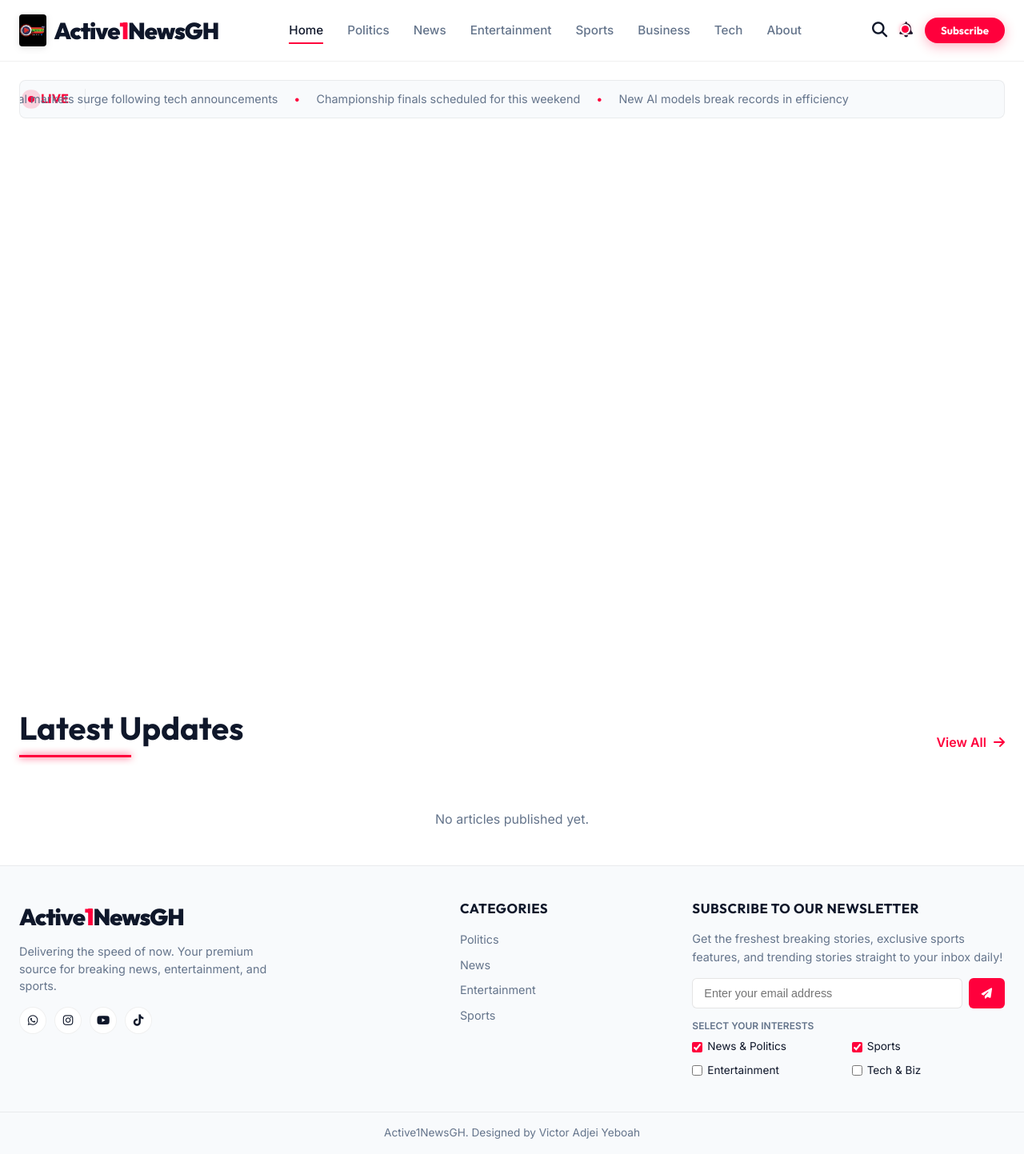
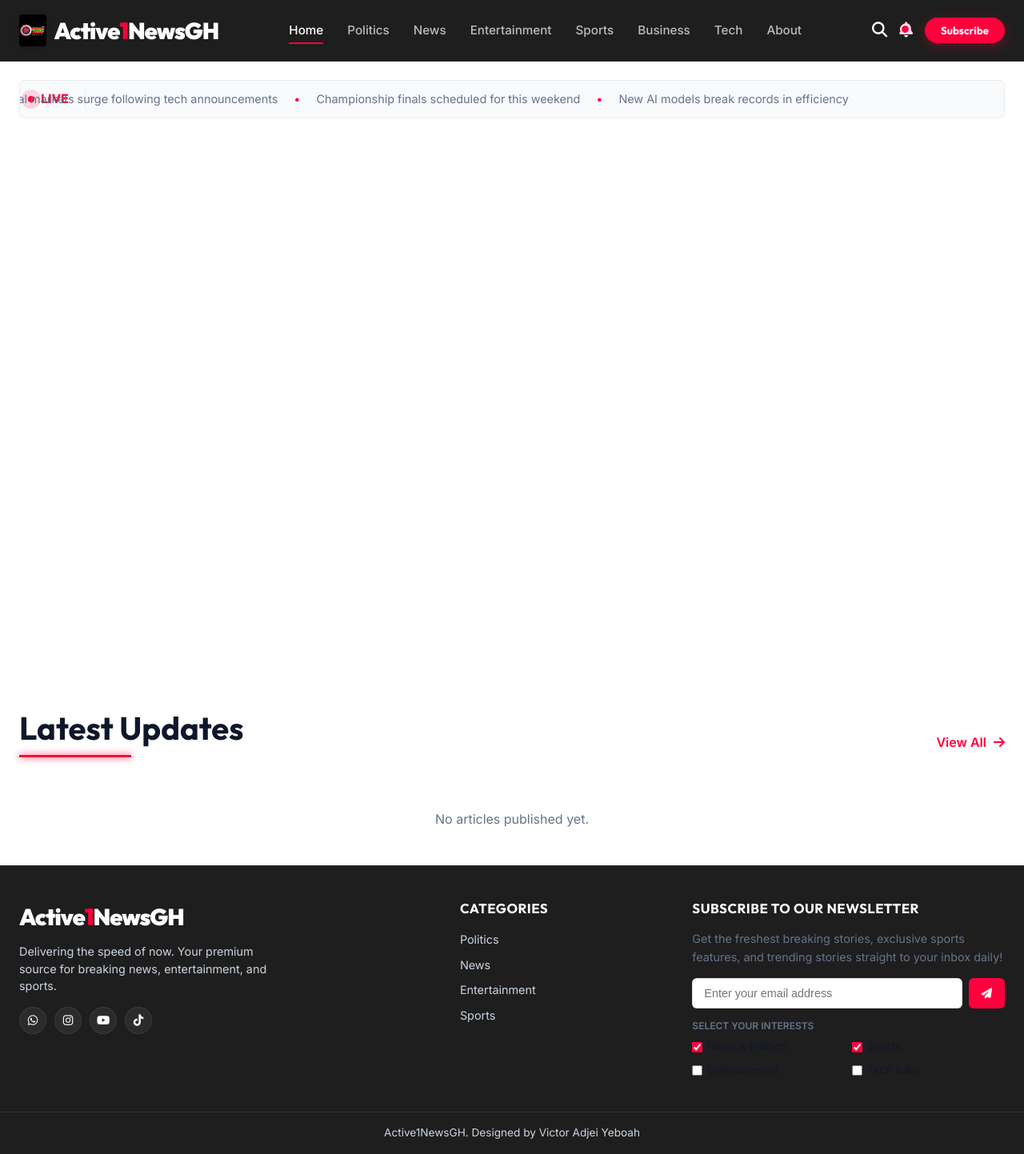
Before and after one commit to Victor-adjei/active1newsgh, a plain HTML site: page index.html in a window 1280 px wide. Shown: the whole page at 80% size. Drawn offline with nearby package versions, Linux system fonts and the light colour scheme; no server answers.

Commit message:
design: restore premium dark charcoal navigation and footer theme

```diff
--- a/css/style.css
+++ b/css/style.css
@@ -52,16 +52,16 @@
 
 .mt-10 { margin-top: 5rem; }
 
-/* Glassmorphism Navigation */
+/* Premium Navigation - Dark Charcoal Theme */
 .glass-nav {
     position: fixed;
     top: 0;
     left: 0;
     width: 100%;
-    background: var(--bg-glass);
+    background: #1e1e1e; /* Dark Charcoal matching subscribe modal */
     backdrop-filter: blur(16px);
     -webkit-backdrop-filter: blur(16px);
-    border-bottom: 1px solid var(--border-glass);
+    border-bottom: 1px solid rgba(255, 255, 255, 0.08);
     z-index: 1000;
     padding: 15px 0;
     transition: var(--transition);
@@ -78,6 +78,7 @@
     font-size: 1.8rem;
     font-weight: 900;
     letter-spacing: -1px;
+    color: #ffffff; /* White text for logo contrast */
 }
 .accent {
     color: var(--accent);
@@ -90,11 +91,11 @@
 .nav-links a {
     font-weight: 500;
     font-size: 0.95rem;
-    color: var(--text-muted);
+    color: rgba(255, 255, 255, 0.7); /* Muted white for secondary items */
     position: relative;
 }
 .nav-links a:hover, .nav-links a.active {
-    color: var(--text-main);
+    color: #ffffff; /* Pure white on active/hover */
 }
 .nav-links a::after {
     content: '';
@@ -118,7 +119,7 @@
 .icon-btn {
     background: transparent;
     border: none;
-    color: var(--text-main);
+    color: #ffffff; /* White buttons */
     font-size: 1.2rem;
     cursor: pointer;
     transition: var(--transition);
@@ -150,7 +151,7 @@
     display: none;
     background: transparent;
     border: none;
-    color: var(--text-main);
+    color: #ffffff; /* White mobile menu icon */
     font-size: 1.5rem;
     cursor: pointer;
 }
@@ -438,11 +439,11 @@
     width: 100%;
 }
 
-/* Footer */
+/* Footer - Premium Dark Charcoal Theme */
 .modern-footer {
-    background: #f8fafc;
+    background: #1e1e1e; /* Dark Charcoal matching subscribe card */
     margin-top: 45px;
-    border-top: 1px solid var(--border-glass);
+    border-top: 1px solid rgba(255, 255, 255, 0.08);
 }
 .footer-grid {
     display: grid;
@@ -451,7 +452,7 @@
     padding: 40px 24px;
 }
 .footer-brand p {
-    color: var(--text-muted);
+    color: #cbd5e1; /* Premium muted light text */
     margin: 10px 0 15px 0;
     max-width: 320px;
     font-size: 0.9rem;
@@ -465,12 +466,12 @@
     width: 34px;
     height: 34px;
     border-radius: 50%;
-    background: #ffffff;
+    background: rgba(255, 255, 255, 0.06);
     display: flex;
     justify-content: center;
     align-items: center;
-    color: var(--text-main);
-    border: 1px solid var(--border-glass);
+    color: #ffffff;
+    border: 1px solid rgba(255, 255, 255, 0.08);
     font-size: 0.9rem;
     transition: all 0.3s ease;
 }
@@ -488,6 +489,7 @@
     font-weight: 700;
     text-transform: uppercase;
     letter-spacing: 0.5px;
+    color: #ffffff; /* White titles */
 }
 .footer-widget ul {
     list-style: none;
@@ -496,7 +498,7 @@
     margin-bottom: 6px;
 }
 .footer-widget ul a {
-    color: var(--text-muted);
+    color: #cbd5e1; /* Muted category links */
     font-size: 0.9rem;
     transition: color 0.2s ease;
 }
@@ -510,14 +512,17 @@
 }
 .subscribe-form input {
     flex: 1;
-    background: #ffffff;
-    border: 1px solid var(--border-glass);
+    background: rgba(255, 255, 255, 0.08);
+    border: 1px solid rgba(255, 255, 255, 0.15);
     padding: 8px 12px;
-    color: var(--text-main);
+    color: #ffffff;
     border-radius: 4px 0 0 4px;
     outline: none;
     font-family: var(--font-body);
     font-size: 0.9rem;
+}
+.subscribe-form input::placeholder {
+    color: rgba(255, 255, 255, 0.5);
 }
 .subscribe-form input:focus {
     border-color: var(--accent);
@@ -538,9 +543,9 @@
 
 .footer-bottom {
     padding: 15px 24px;
-    border-top: 1px solid var(--border-glass);
+    border-top: 1px solid rgba(255, 255, 255, 0.08);
     text-align: center;
-    color: var(--text-muted);
+    color: #cbd5e1;
     font-size: 0.85rem;
 }
 
@@ -572,14 +577,14 @@
         top: 100%;
         left: 0;
         width: 100%;
-        background: var(--bg-glass);
+        background: #1e1e1e; /* Dark Charcoal mobile nav background */
         backdrop-filter: blur(20px);
         -webkit-backdrop-filter: blur(20px);
-        border-bottom: 1px solid var(--border-glass);
+        border-bottom: 1px solid rgba(255, 255, 255, 0.08);
         padding: 20px 24px;
         gap: 15px;
         text-align: center;
-        box-shadow: 0 15px 30px rgba(0, 0, 0, 0.1);
+        box-shadow: 0 15px 30px rgba(0, 0, 0, 0.3);
         z-index: 999;
         animation: navSlideDown 0.3s ease forwards;
     }
@@ -589,7 +594,7 @@
         width: 100%;
         padding: 10px 0;
         display: block;
-        color: var(--text-main);
+        color: #ffffff; /* White text for high visibility */
     }
     .glass-nav.active .nav-links a::after {
         display: none;
```
